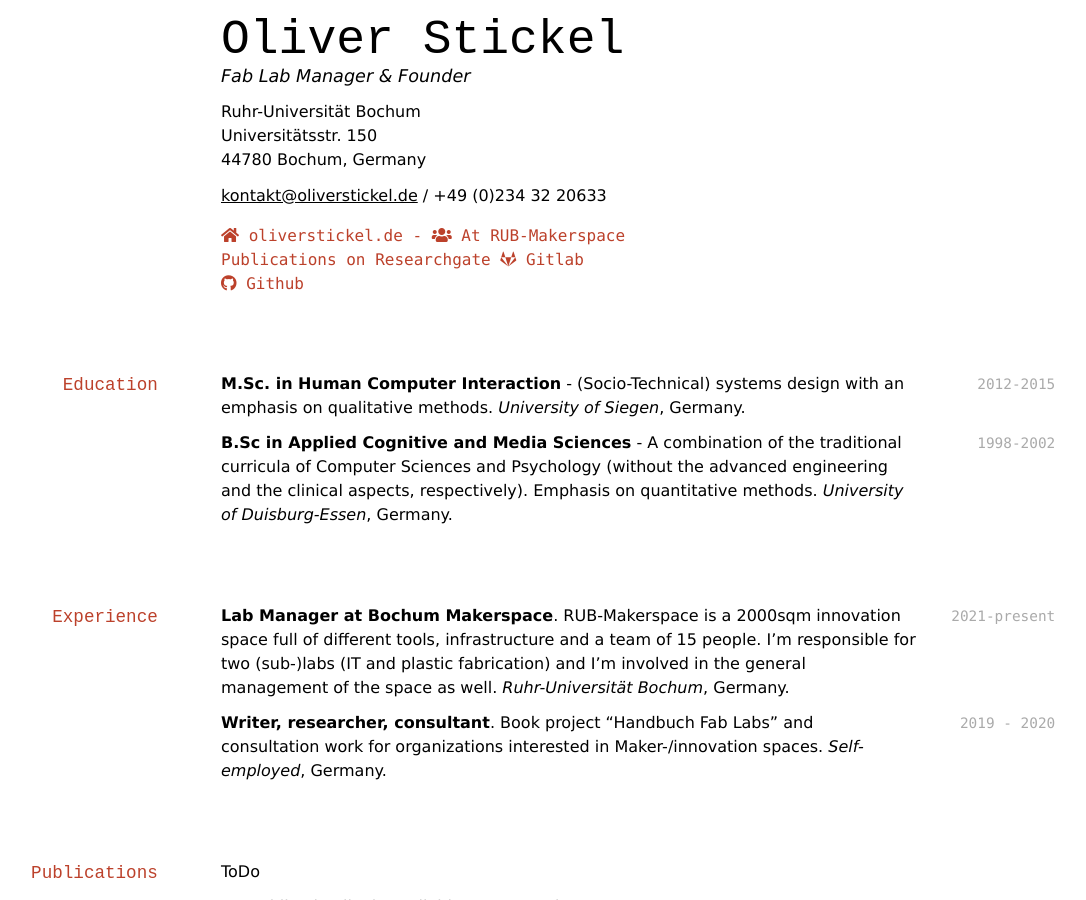
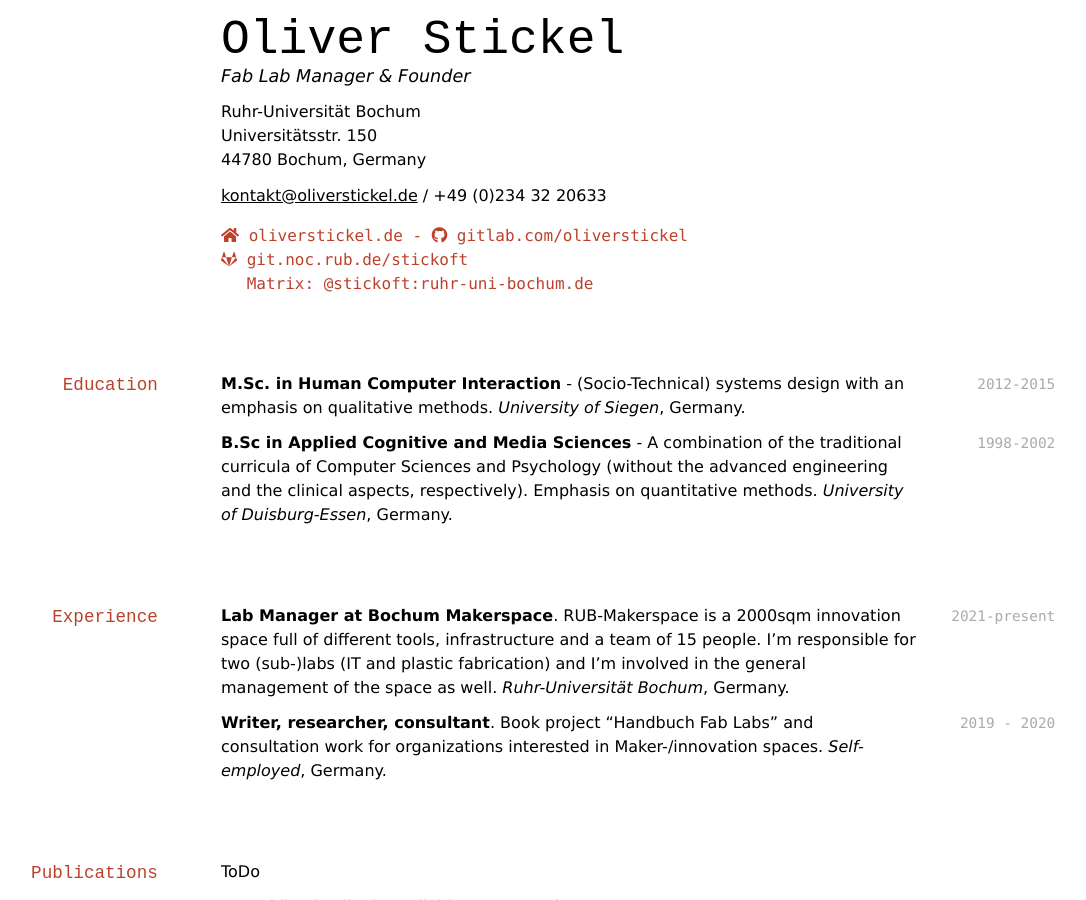
Before and after one commit to oliverstickel/oliverstickel.github.io, a Jekyll site: the page built from index.md, in a window 1280 px wide and 900 px high. Shown: the whole window, without its empty margins (111-1197 px from the left). Built offline with Jekyll 4.4.1, drawn with Linux system fonts in a browser that asks for light colours; nearby versions of some CDN libraries; a style sheet for code colours, icons or effects is not loaded.

Commit message:
Update index.md

```diff
--- a/index.md
+++ b/index.md
@@ -13,10 +13,9 @@ Universitätsstr. 150<br/>
 
 <div id="webaddress">
   <a href="https://oliverstickel.de"><i class="fas fa-home"></i> oliverstickel.de</a> -
-  <a href="https://makerspace.rub.de/team/#os"><i class="fas fa-users"></i> At RUB-Makerspace</a><br/>
-  <a href="https://www.researchgate.net/profile/Oliver-Stickel"><i class="ai ai-researchgate"></i> Publications on Researchgate</a>
-  <a href="https://git.noc.rub.de/stickoft"><i class="fab fa-gitlab"></i> Gitlab</a><br/>
-  <a href="https://github.com/oliverstickel/"><i class="fab fa-github"></i> Github</a><br/>
+  <a href="https://github.com/oliverstickel/"><i class="fab fa-github"></i> gitlab.com/oliverstickel</a><br/>
+  <a href="https://git.noc.rub.de/stickoft"><i class="fab fa-gitlab"></i> git.noc.rub.de/stickoft</a><br/>
+  <a href="@stickoft:ruhr-uni-bochum.de"><i class="fab fa-comment"></i> Matrix: @stickoft:ruhr-uni-bochum.de</a><br/>
 </div>
 
 ## Education
```
